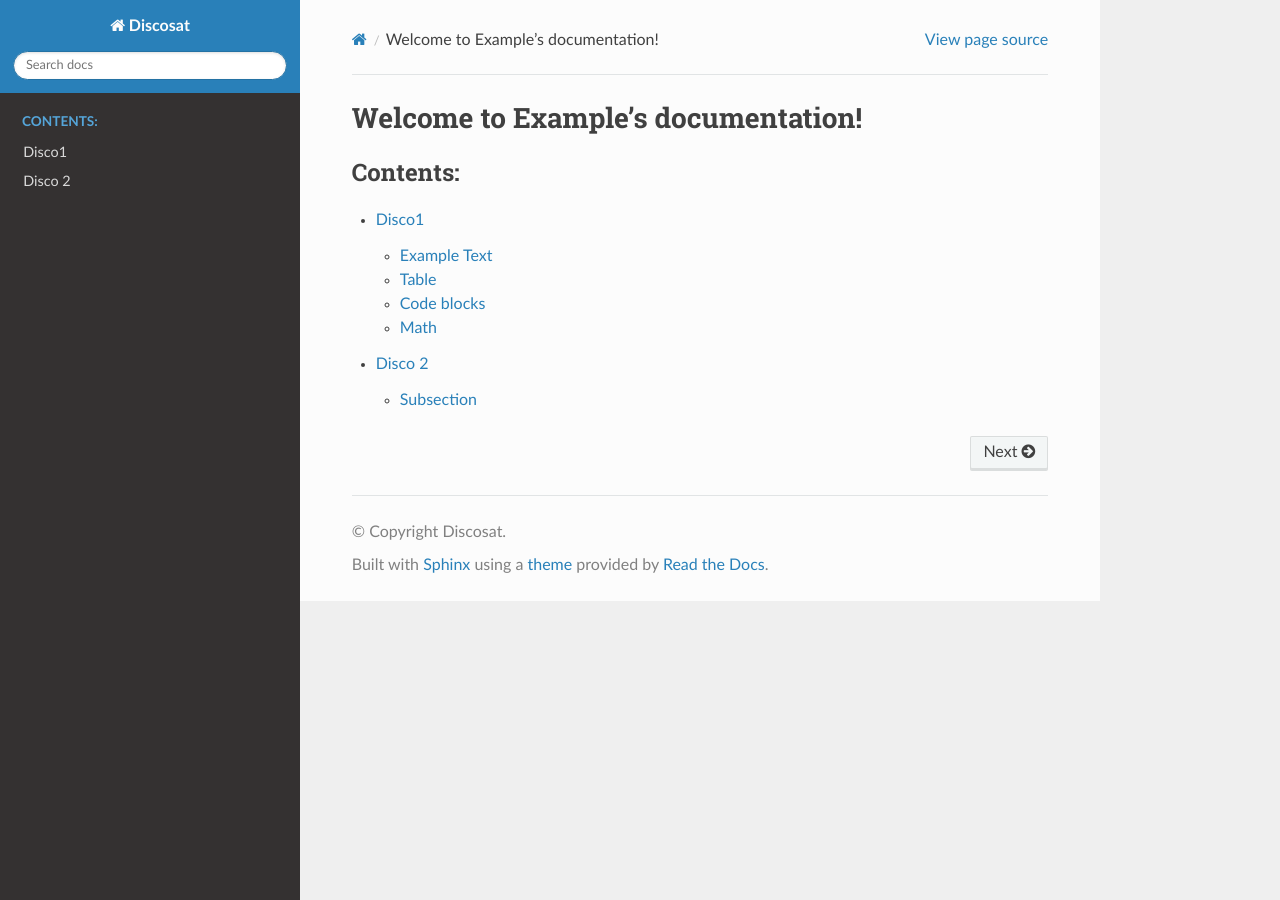
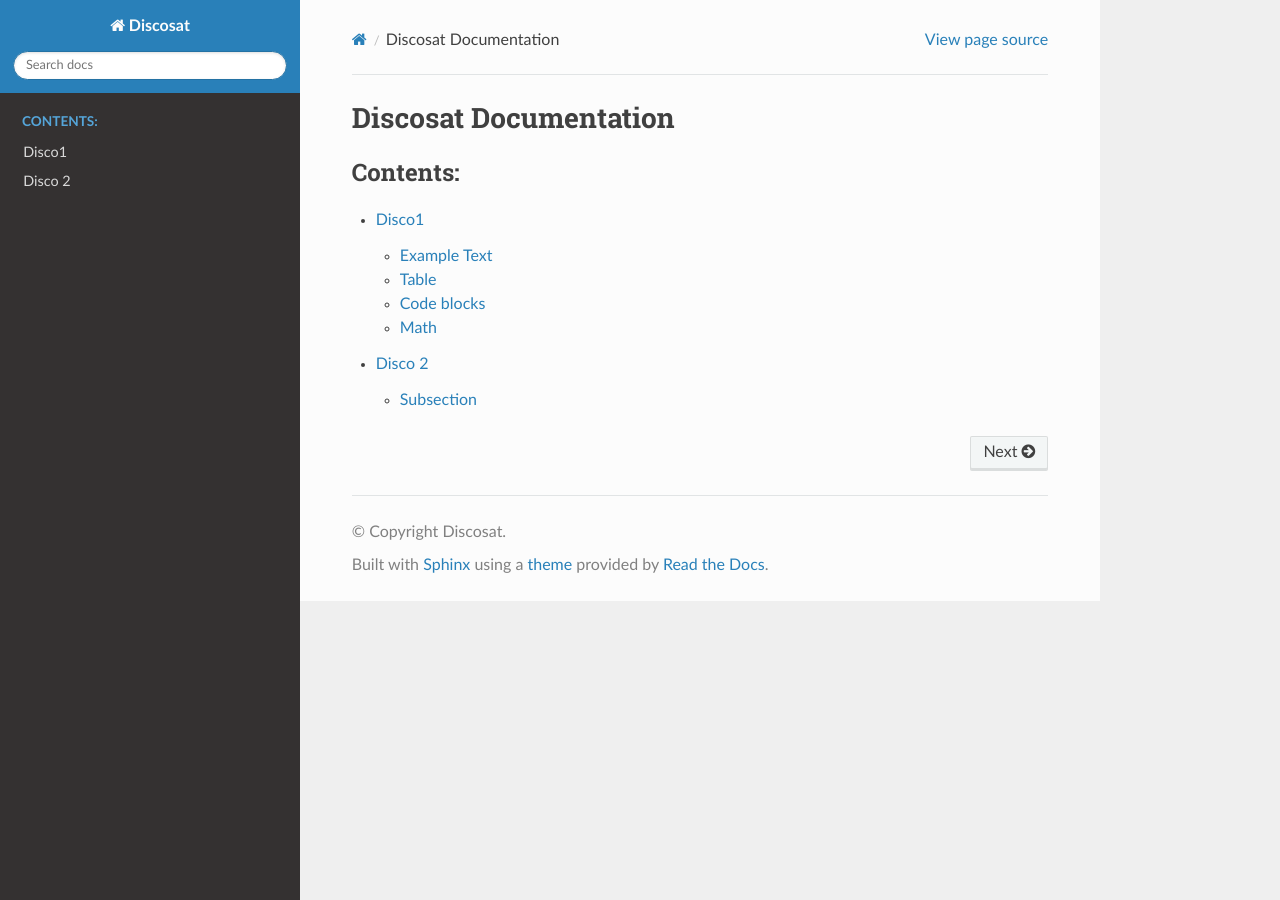
Before and after one commit to discosat/discosat.github.io, a Sphinx documentation site: the page built from doc/index.rst, in a window 1280 px wide. Built offline with Sphinx 7.4.7 and the Read the Docs theme 2.0.0, drawn with Linux system fonts in a browser that asks for light colours.

Commit message:
Update index.rst

```diff
--- a/doc/index.rst
+++ b/doc/index.rst
@@ -3,11 +3,11 @@
    You can adapt this file completely to your liking, but it should at least
    contain the root `toctree` directive.
 
-Welcome to Example's documentation!
-===================================
+Discosat Documentation
+======================
 
 .. toctree::
-   :maxdepth: 2
+   :maxdepth: 3
    :caption: Contents:
 
    disco-1.md
```
